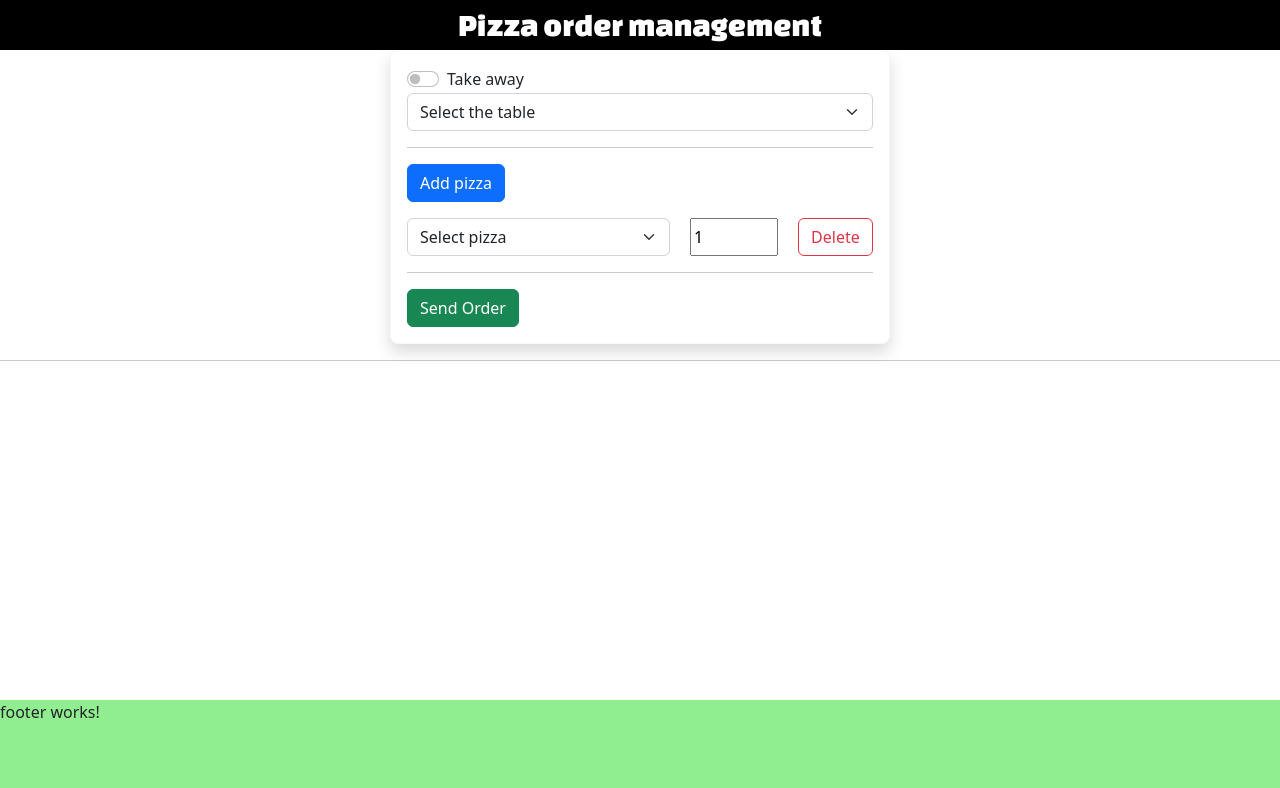
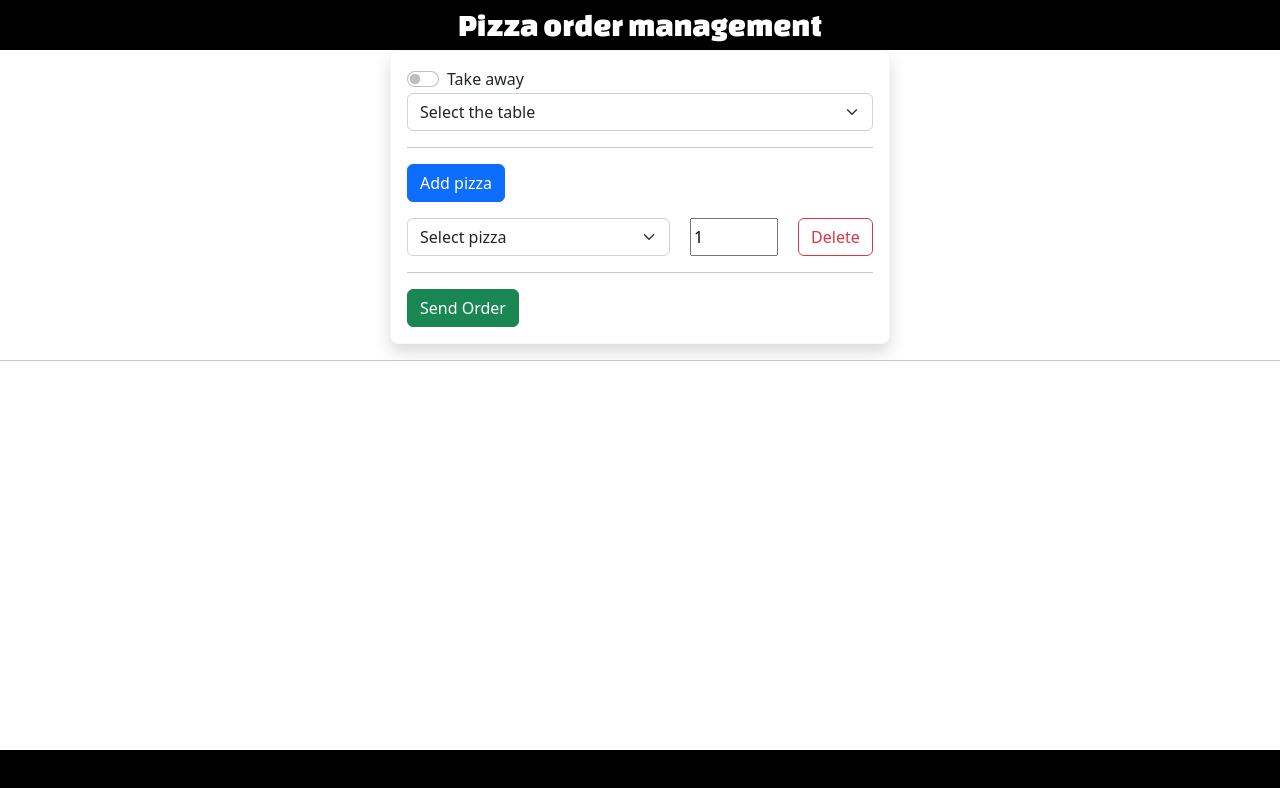
Before and after one commit to Tektronplus/order-management-system-angular, an Angular app: page / in a window 1280 px wide. Shown: the top 788 px of the page. Built offline with nearby package versions, Linux system fonts and the light colour scheme.

Commit message:
Footer component
Modified and styling the footer component

```diff
--- a/src/app/app.component.css
+++ b/src/app/app.component.css
@@ -4,7 +4,7 @@
 
 	display: grid;
 
-	grid-template-rows: 50px 1fr 100px;
+	grid-template-rows: 50px 1fr 50px;
 	grid-template-areas:
 		"header"
 		"main"
--- a/src/app/footer/footer.component.css
+++ b/src/app/footer/footer.component.css
@@ -1,5 +1,5 @@
-.main-div{
-    width: 100%;
-    height: 100%;
-    background-color: lightgreen;
+.main-div {
+	width: 100%;
+	height: 100%;
+	background-color: black;
 }
--- a/src/app/footer/footer.component.html
+++ b/src/app/footer/footer.component.html
@@ -1,3 +1 @@
-<div class="main-div">
-    <p>footer works!</p>
-</div>
+<div class="main-div"></div>
```
